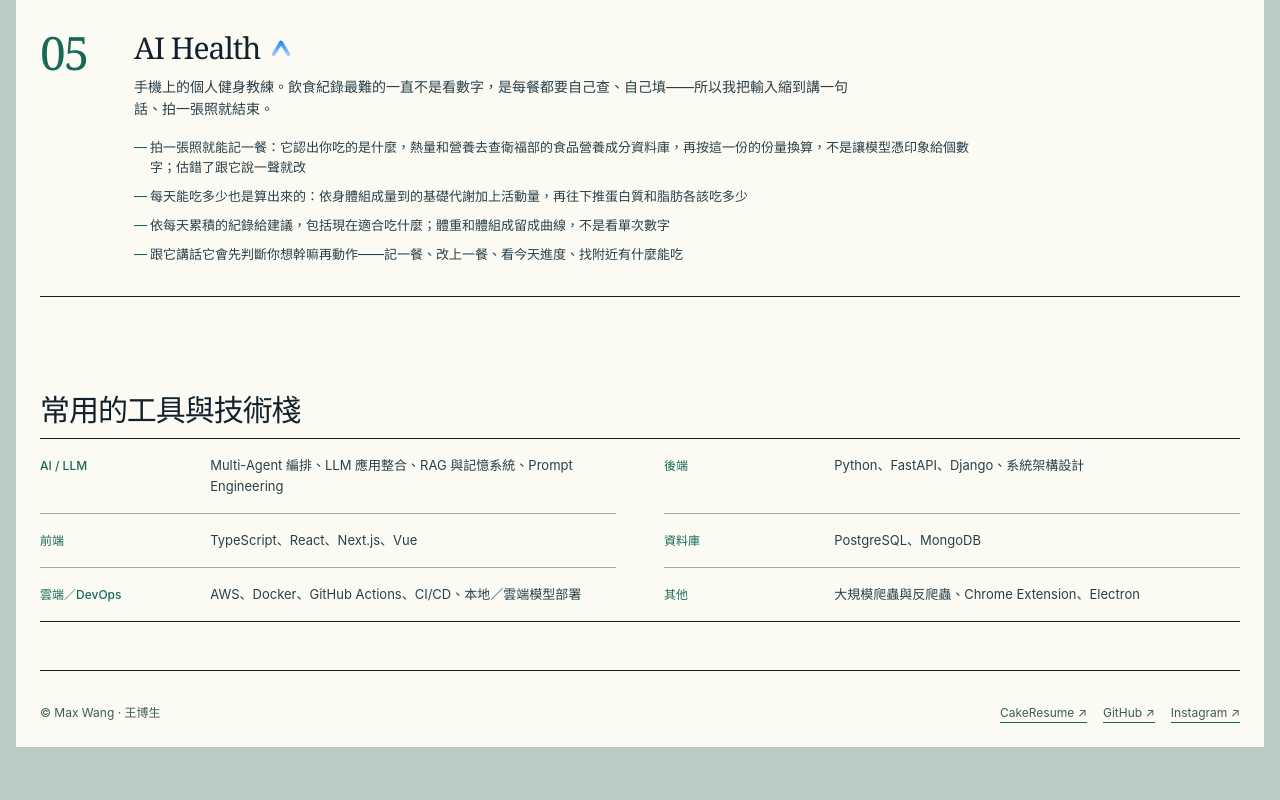
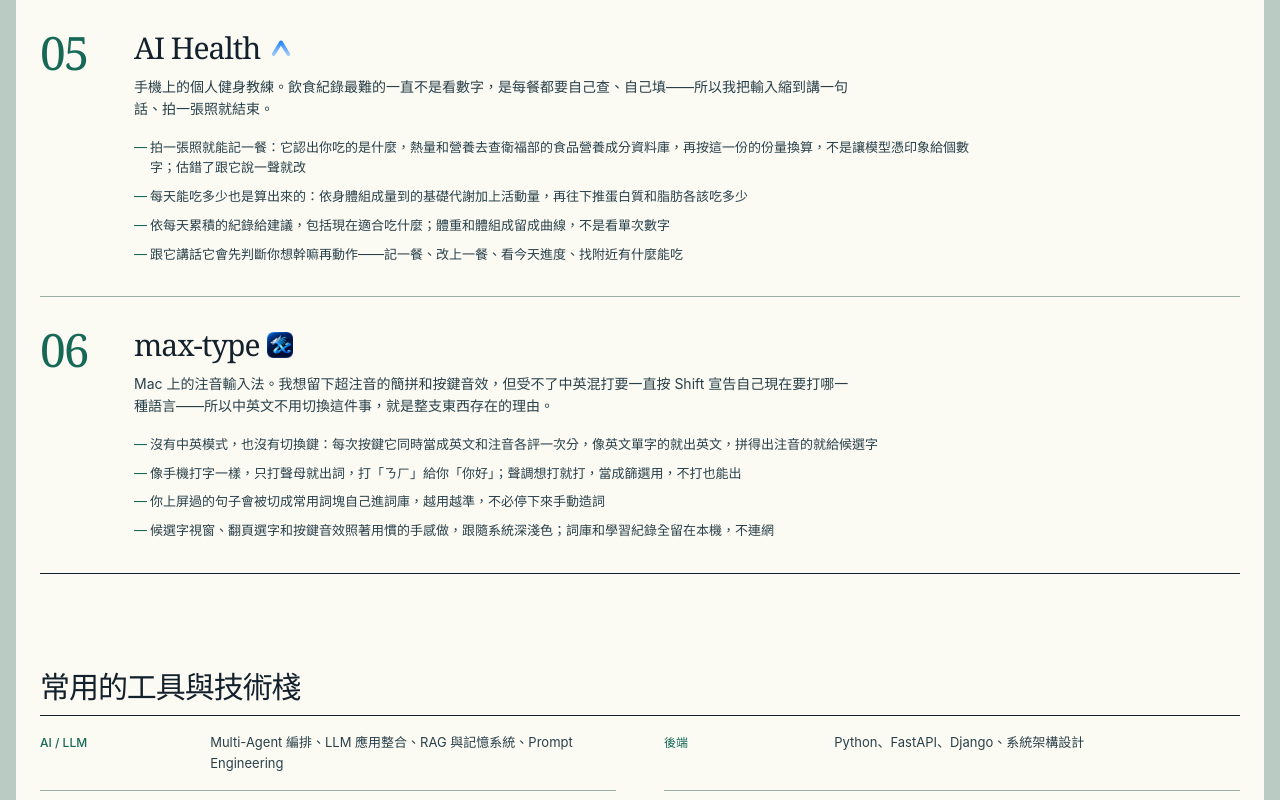
Before and after one commit to s724959099/max-personal-site, a plain HTML site: page index.html in a window 1280 px wide. Shown: the part 2188-2988 px from the top of the page. Before the commit the page ends 2935 px from the top, so only its background shows below. Drawn offline with Linux system fonts and the light colour scheme.

Commit message:
✨ feat: add max-type side project entry

```diff
--- a/index.html
+++ b/index.html
@@ -304,6 +304,10 @@
           <div class="project__number">05</div>
           <div><div class="project__title"><h3>AI Health</h3><span class="project__mark"><img src="assets/ai-health-mark.svg" width="64" height="64" alt="AI Health 標誌" decoding="async"></span></div><p>手機上的個人健身教練。飲食紀錄最難的一直不是看數字，是每餐都要自己查、自己填——所以我把輸入縮到講一句話、拍一張照就結束。</p><ul class="project__points"><li>拍一張照就能記一餐：它認出你吃的是什麼，熱量和營養去查衛福部的食品營養成分資料庫，再按這一份的份量換算，不是讓模型憑印象給個數字；估錯了跟它說一聲就改</li><li>每天能吃多少也是算出來的：依身體組成量到的基礎代謝加上活動量，再往下推蛋白質和脂肪各該吃多少</li><li>依每天累積的紀錄給建議，包括現在適合吃什麼；體重和體組成留成曲線，不是看單次數字</li><li>跟它講話它會先判斷你想幹嘛再動作——記一餐、改上一餐、看今天進度、找附近有什麼能吃</li></ul></div>
         </article>
+        <article class="project">
+          <div class="project__number">06</div>
+          <div><div class="project__title"><h3>max-type</h3><span class="project__mark"><img src="assets/max-type-mark.png" width="256" height="256" alt="max-type 標誌" decoding="async"></span></div><p>Mac 上的注音輸入法。我想留下超注音的簡拼和按鍵音效，但受不了中英混打要一直按 Shift 宣告自己現在要打哪一種語言——所以中英文不用切換這件事，就是整支東西存在的理由。</p><ul class="project__points"><li>沒有中英模式，也沒有切換鍵：每次按鍵它同時當成英文和注音各評一次分，像英文單字的就出英文，拼得出注音的就給候選字</li><li>像手機打字一樣，只打聲母就出詞，打「ㄋㄏ」給你「你好」；聲調想打就打，當成篩選用，不打也能出</li><li>你上屏過的句子會被切成常用詞塊自己進詞庫，越用越準，不必停下來手動造詞</li><li>候選字視窗、翻頁選字和按鍵音效照著用慣的手感做，跟隨系統深淺色；詞庫和學習紀錄全留在本機，不連網</li></ul></div>
+        </article>
       </div>
     </section>
 
```
Also changed, not shown: tests/site.test.mjs (+9 -0 lines), assets/max-type-mark.png (added).
